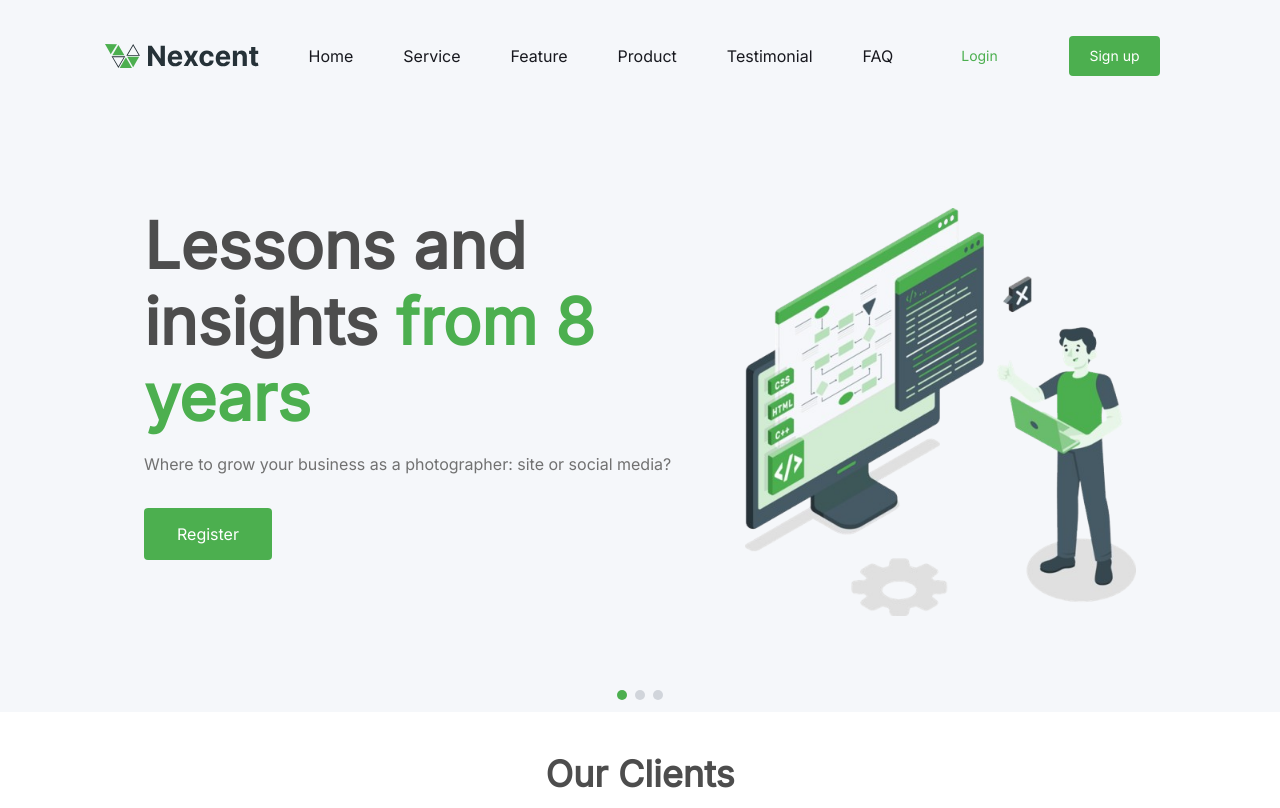
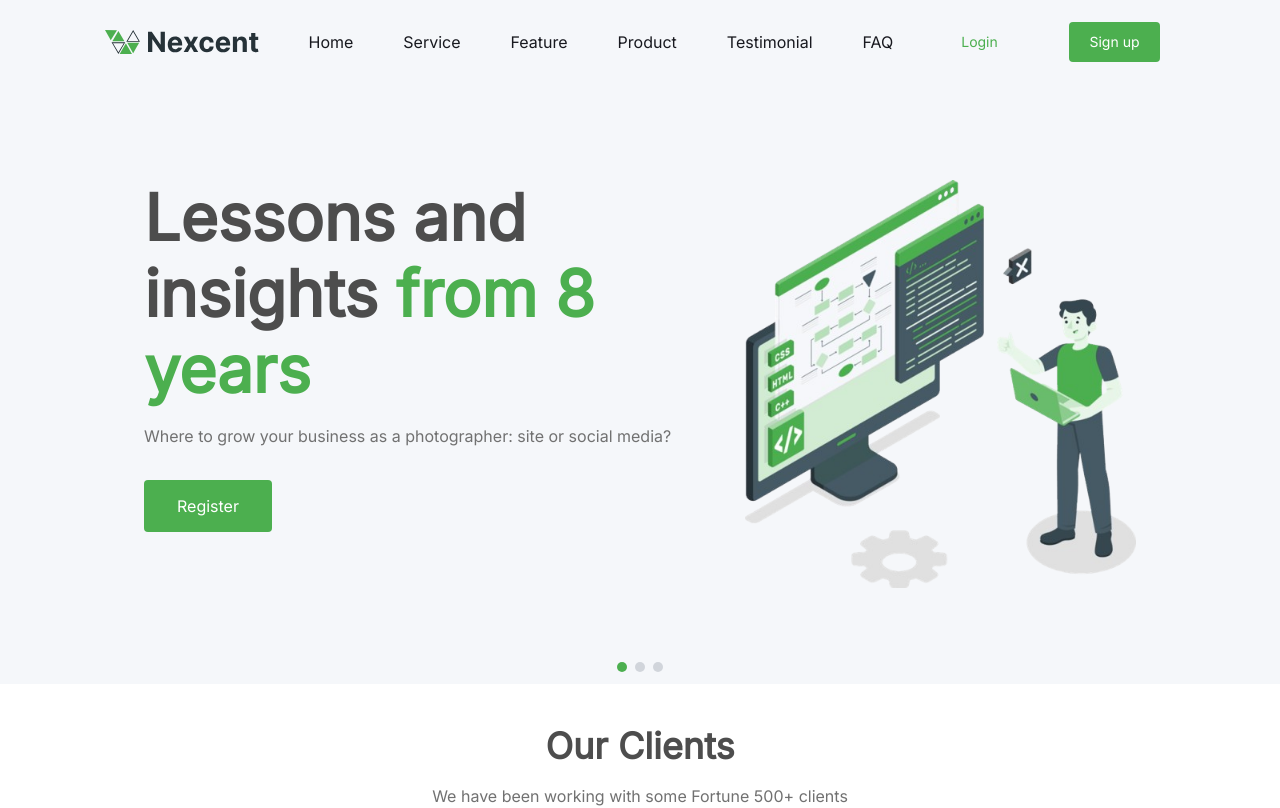
Before and after one commit to imtify/FigmaClone1, a Next.js app: page / in a window 1280 px wide. Shown: the top 808 px of the page. Built offline with nearby package versions, Linux system fonts and the light colour scheme.

Commit message:
change padding to section

```diff
--- a/components/sections/Header.tsx
+++ b/components/sections/Header.tsx
@@ -4,7 +4,7 @@ import { Button } from "@/components/ui/button";
 function Header() {
   return (
     <header className="w-full bg-gray-50">
-      <div className="wrapper flex items-center justify-between !pl-[105px] !pr-[120px] py-[30px] mx-auto">
+      <div className="wrapper flex items-center justify-between !pl-[105px] !pr-[120px] py-[16px] mx-auto">
         <div className="flex items-center space-x-2">
           <Image
             src="/logo.svg"
```
